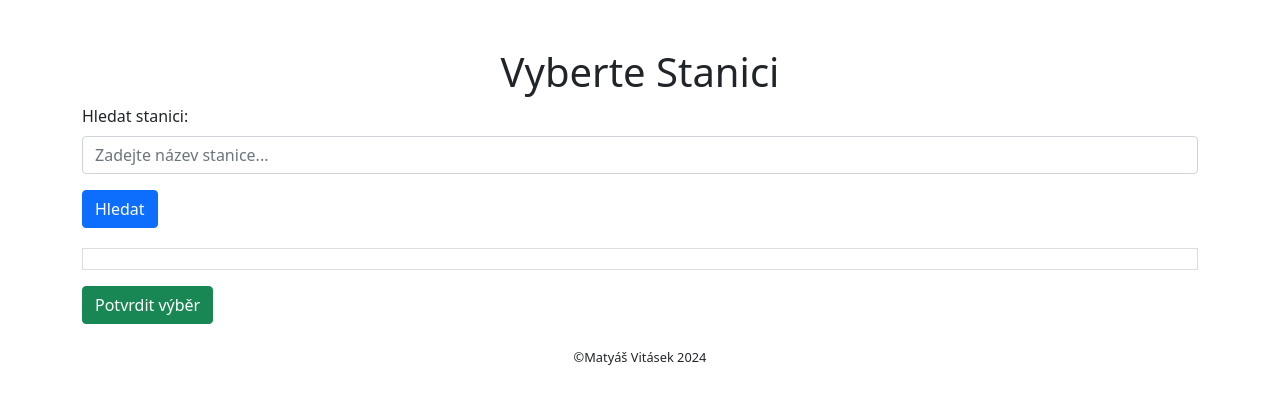
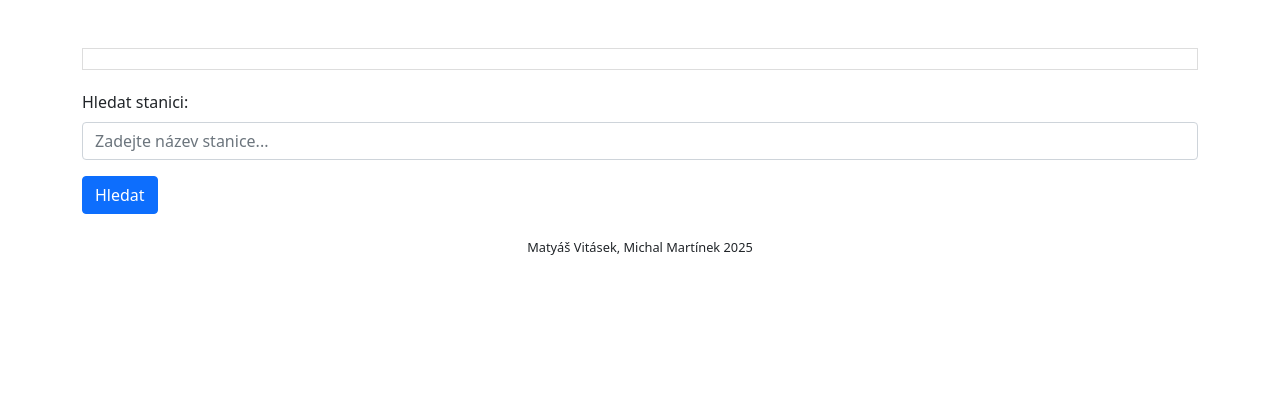
Before and after one commit to Michal-Martinek/BusStopTimetable, a Flask app: template templates/select_station.html in a window 1280 px wide. Shown: the top 404 px of the page. Run offline with Flask 3, Linux system fonts and the light colour scheme; the template is opened without the code that fills it, so the values that code supplies are empty.

Commit message:
Removed clutter from select_station

```diff
--- a/templates/departures.html
+++ b/templates/departures.html
@@ -68,7 +68,7 @@
         ></iframe>
     </div>
     <br>
-    <p style="font-size:80%;text-align:center;">©Matyáš Vitásek 2024</p>
+    <p style="font-size:80%;text-align:center;">Matyáš Vitásek, Michal Martínek 2025</p>
     <script>
         //funkce na aktualizaci odjezdů
         function updateDepartures() {
--- a/templates/select_station.html
+++ b/templates/select_station.html
@@ -25,9 +25,28 @@
 </head>
 <body>
     <div class="container mt-5">
-        <h1 class="text-center">Vyberte Stanici</h1>
+        <!-- <h1 class="text-center">Vyberte Stanici</h1> -->
+        <script>
+            function submitForm() {
+                document.getElementById('form').submit();
+            }
+        </script>
+        <form method="POST" action="/select_station" id="form">
+            <div class="station-list">
+                {% for station in stations %}
+                <div class="station-item">
+                    <input type="radio" onclick="submitForm()" id="{{ station['gtfsIds'] }}" name="station_gtfsid" value="{{ station['gtfsIds'] }}">
+                    <label for="{{ station['gtfsIds'] }}">
+                        <strong>{{ station['altIdosName'] }}</strong> - Platform {{ station['platform'] }}<br>
+                        <!-- <small>Lines: {{ station['lines'] }}</small> -->
+                    </label>
+                </div>
+                {% endfor %}
+            </div>
+            <!-- <button type="submit" class="btn btn-success mt-3">Potvrdit výběr</button> -->
+        </form>
         <form method="GET" action="/select_station">
-            <div class="mb-3">
+            <div class="mb-3" style="margin-top: 20px;">
                 <label for="station" class="form-label">Hledat stanici:</label>
                 <input
                     type="text"
@@ -40,27 +59,8 @@
             </div>
             <button type="submit" class="btn btn-primary">Hledat</button>
         </form>
-        <script>
-            function submitForm() {
-                document.getElementById('form').submit();
-            }
-        </script>
-        <form method="POST" action="/select_station" id="form">
-            <div class="station-list">
-                {% for station in stations %}
-                <div class="station-item">
-                    <input type="radio" onclick="submitForm()" id="{{ station['gtfsIds'] }}" name="station_gtfsid" value="{{ station['gtfsIds'] }}">
-                    <label for="{{ station['gtfsIds'] }}">
-                        <strong>{{ station['altIdosName'] }}</strong> - Platform {{ station['platform'] }}<br>
-                        <small>Lines: {{ station['lines'] }}</small>
-                    </label>
-                </div>
-                {% endfor %}
-            </div>
-            <button type="submit" class="btn btn-success mt-3">Potvrdit výběr</button>
-        </form>
     </div>
     <br>
-    <p style="font-size:80%;text-align:center;">©Matyáš Vitásek 2024</p>
+    <p style="font-size:80%;text-align:center;">Matyáš Vitásek, Michal Martínek 2025</p>
 </body>
 </html>
```
Also changed, not shown: README.md.
